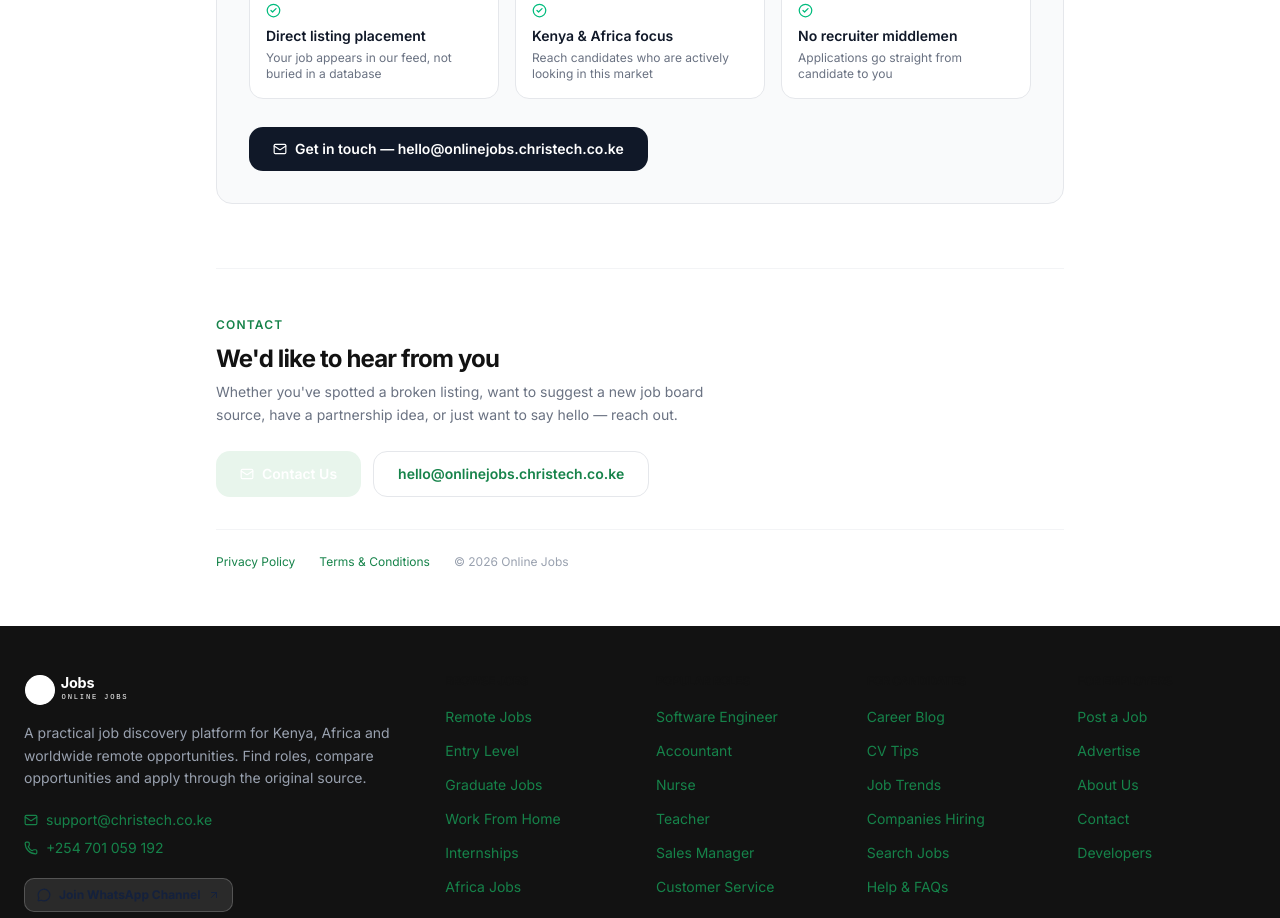
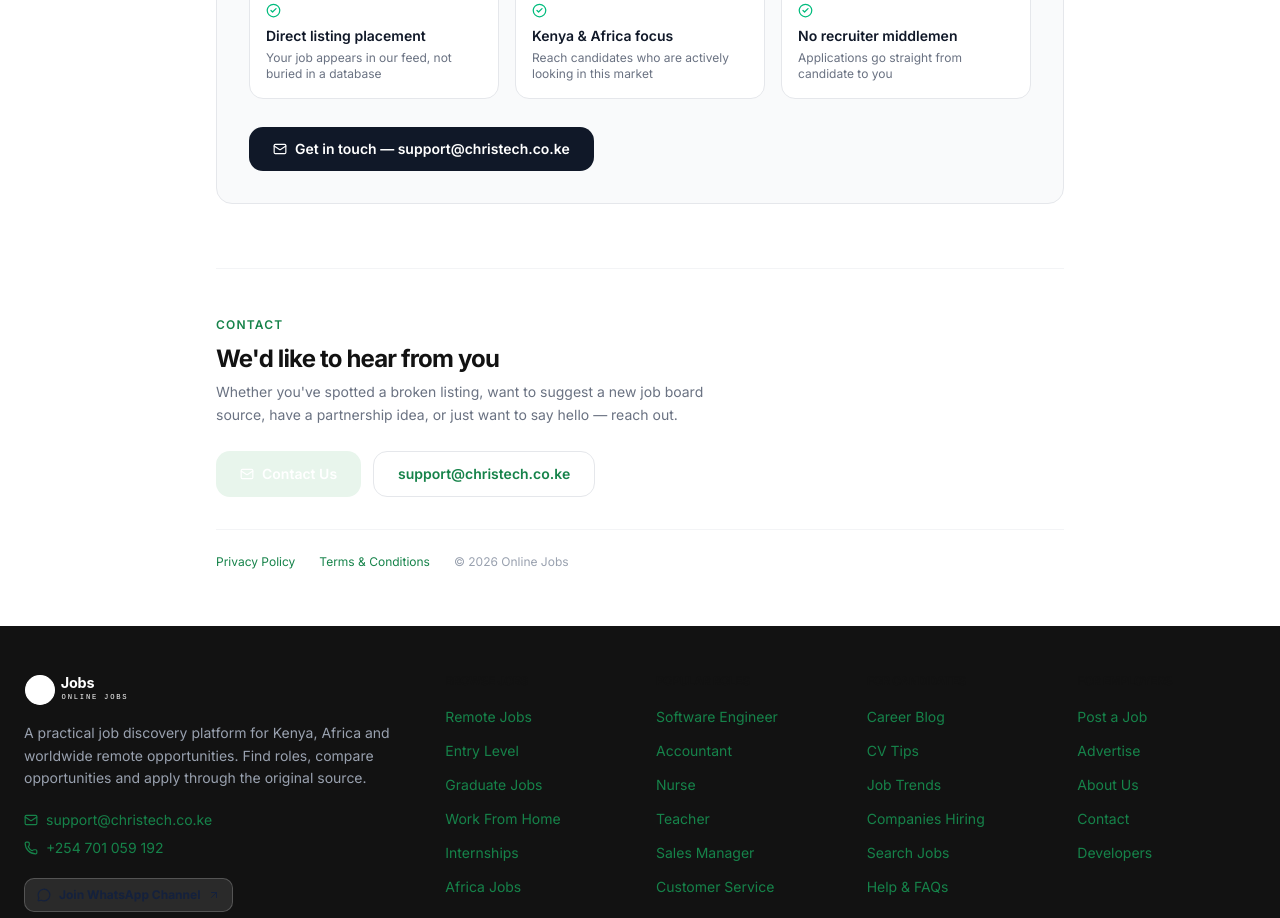
Before and after one commit to learninghub44/kenyajobs, a Next.js app in the folder kenyajobs/: page /about in a window 1280 px wide. Shown: the part 3040-3958 px from the top of the page. Built offline with nearby package versions, Linux system fonts and the light colour scheme; no server answers; the database is empty.

Commit message:
Use official support email across public pages

```diff
--- a/kenyajobs/pages/about.js
+++ b/kenyajobs/pages/about.js
@@ -274,9 +274,9 @@ export default function About() {
               </div>
             ))}
           </div>
-          <a href="mailto:hello@onlinejobs.christech.co.ke"
+          <a href="mailto:support@christech.co.ke"
             className="inline-flex items-center gap-2 bg-gray-900 hover:bg-gray-800 text-white font-semibold px-6 py-3 rounded-xl transition-colors text-sm">
-            <Mail size={14} /> Get in touch — hello@onlinejobs.christech.co.ke
+            <Mail size={14} /> Get in touch — support@christech.co.ke
           </a>
         </section>
 
@@ -292,9 +292,9 @@ export default function About() {
               className="inline-flex items-center gap-2 bg-blue-600 hover:bg-blue-700 text-white font-semibold px-6 py-3 rounded-xl transition-colors text-sm">
               <Mail size={14} /> Contact Us
             </Link>
-            <a href="mailto:hello@onlinejobs.christech.co.ke"
+            <a href="mailto:support@christech.co.ke"
               className="inline-flex items-center gap-2 border border-gray-200 hover:border-gray-300 text-gray-700 font-semibold px-6 py-3 rounded-xl transition-colors text-sm">
-              hello@onlinejobs.christech.co.ke
+              support@christech.co.ke
             </a>
           </div>
           <div className="mt-8 pt-6 border-t border-gray-100 flex flex-wrap gap-x-6 gap-y-2 text-xs text-gray-400">
```
